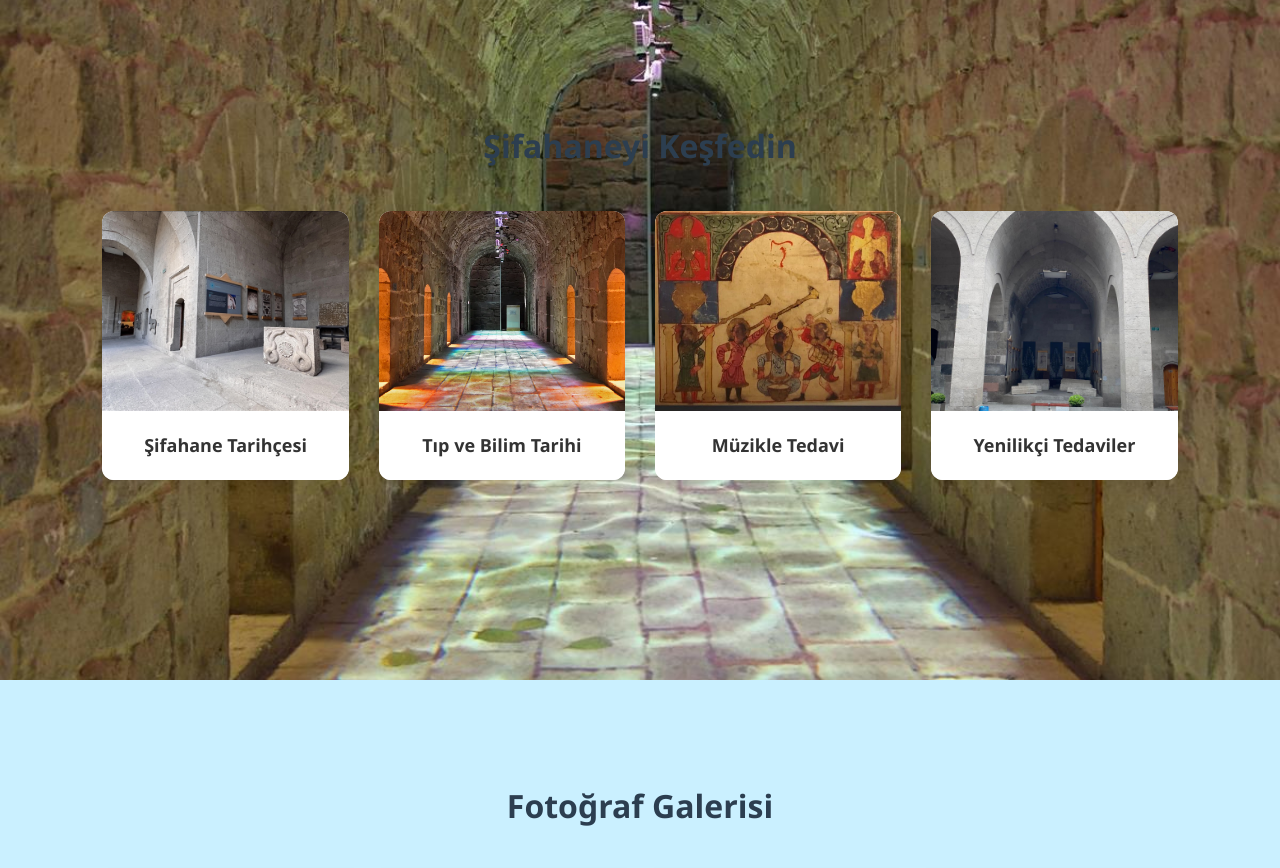
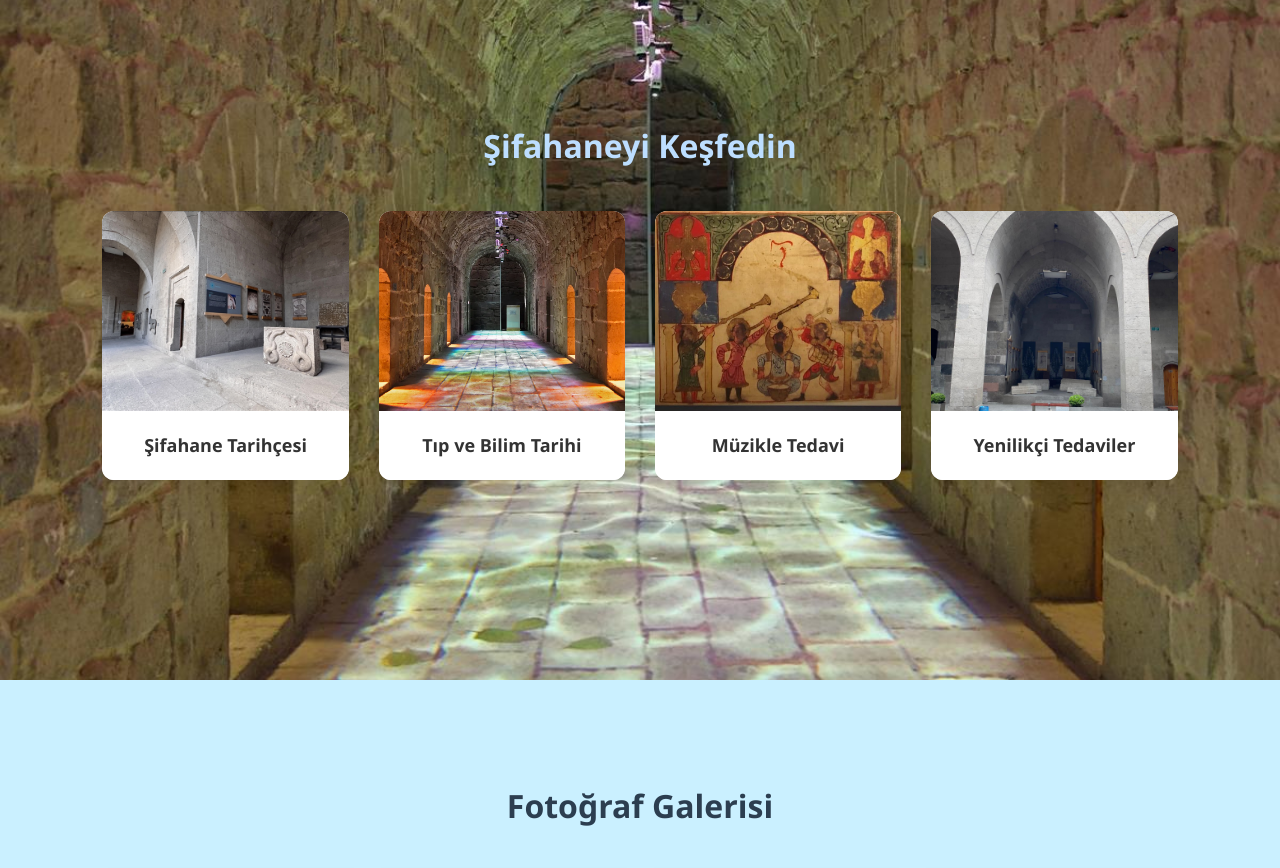
Before and after one commit to stemgevhernesibe/stemgevhernesibe.github.io, a plain HTML site: page index.html in a window 1280 px wide. Shown: the part 920-1788 px from the top of the page. Drawn offline with Linux system fonts and the light colour scheme.

Commit message:
mini debug rev.1.2

```diff
--- a/style.css
+++ b/style.css
@@ -146,7 +146,7 @@ body {
 
 #kesfet h2 {
     font-size: 32px;
-    color: #2c3e50;
+    color: #bddeff;
     margin-bottom: 40px;
 }
 
```
